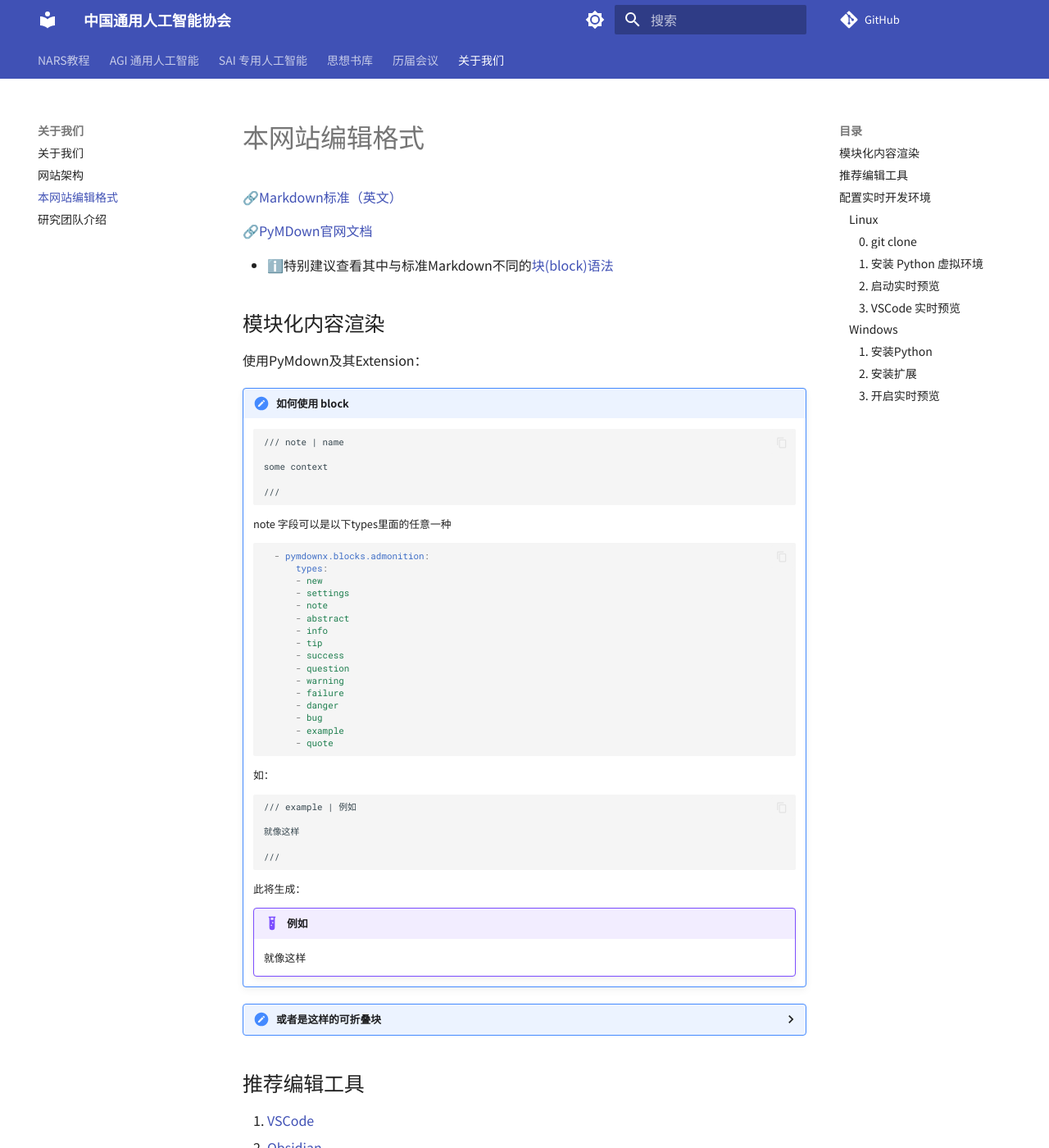
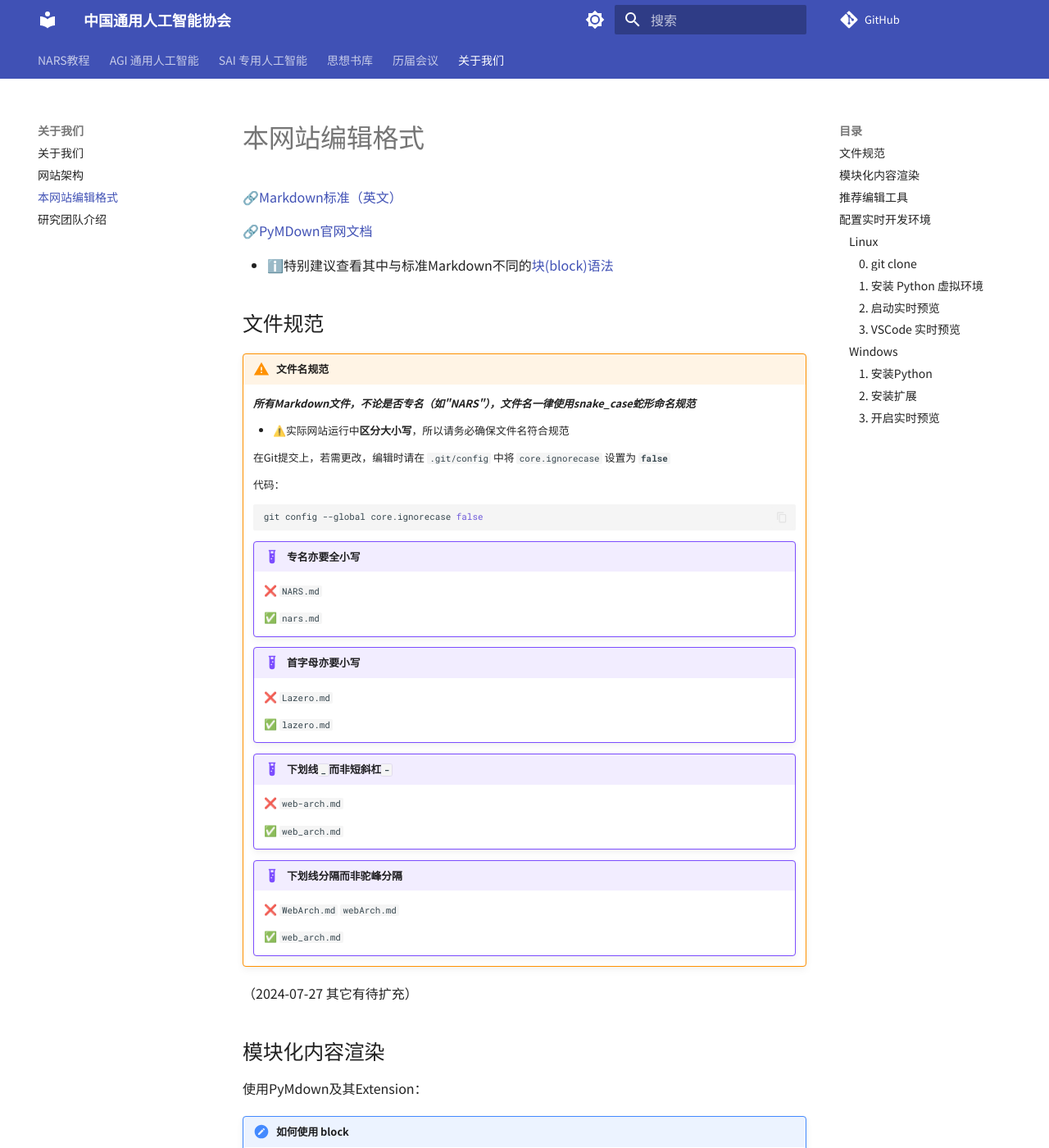
Before and after one commit to Hailaylin/agi-society-cn, an MkDocs documentation site: the page built from docs/about/edit.md, in a window 1280 px wide and 1400 px high. Shown: the whole window at 82% size. Built offline with MkDocs 1.6.1 and Material for MkDocs 9.7.7, drawn with Linux system fonts in a browser that asks for light colours; comment, search, counter and statistics services are not loaded.

Commit message:
fix: :bug: 文件名规定；Lazero大小写纠正

````diff
--- a/docs/about/edit.md
+++ b/docs/about/edit.md
@@ -9,6 +9,58 @@ comments: true
 [🔗PyMDown官网文档](https://facelessuser.github.io/pymdown-extensions)
 
 - ℹ️特别建议查看其中与标准Markdown不同的[块(block)语法](https://facelessuser.github.io/pymdown-extensions/extensions/blocks/)
+
+## 文件规范
+
+//// warning | 文件名规范
+
+***所有Markdown文件，不论是否专名（如"NARS"），文件名一律使用snake_case蛇形命名规范***
+
+- ⚠️实际网站运行中**区分大小写**，所以请务必确保文件名符合规范
+
+在Git提交上，若需更改，编辑时请在 `.git/config` 中将 `core.ignorecase` 设置为 **`false`**
+
+代码：
+
+```bash
+git config --global core.ignorecase false
+```
+
+/// example | 专名亦要全小写
+
+❌ `NARS.md`
+
+✅ `nars.md`
+
+///
+
+/// example | 首字母亦要小写
+
+❌ `Lazero.md`
+
+✅ `lazero.md`
+
+///
+
+/// example | 下划线`_`而非短斜杠`-`
+
+❌ `web-arch.md`
+
+✅ `web_arch.md`
+
+///
+
+/// example | 下划线分隔而非驼峰分隔
+
+❌ `WebArch.md` `webArch.md`
+
+✅ `web_arch.md`
+
+///
+
+////
+
+（2024-07-27 其它有待扩充）
 
 ## 模块化内容渲染
 
````
Also changed, not shown: docs/other/lazero.md (renamed from docs/other/Lazero.md).
